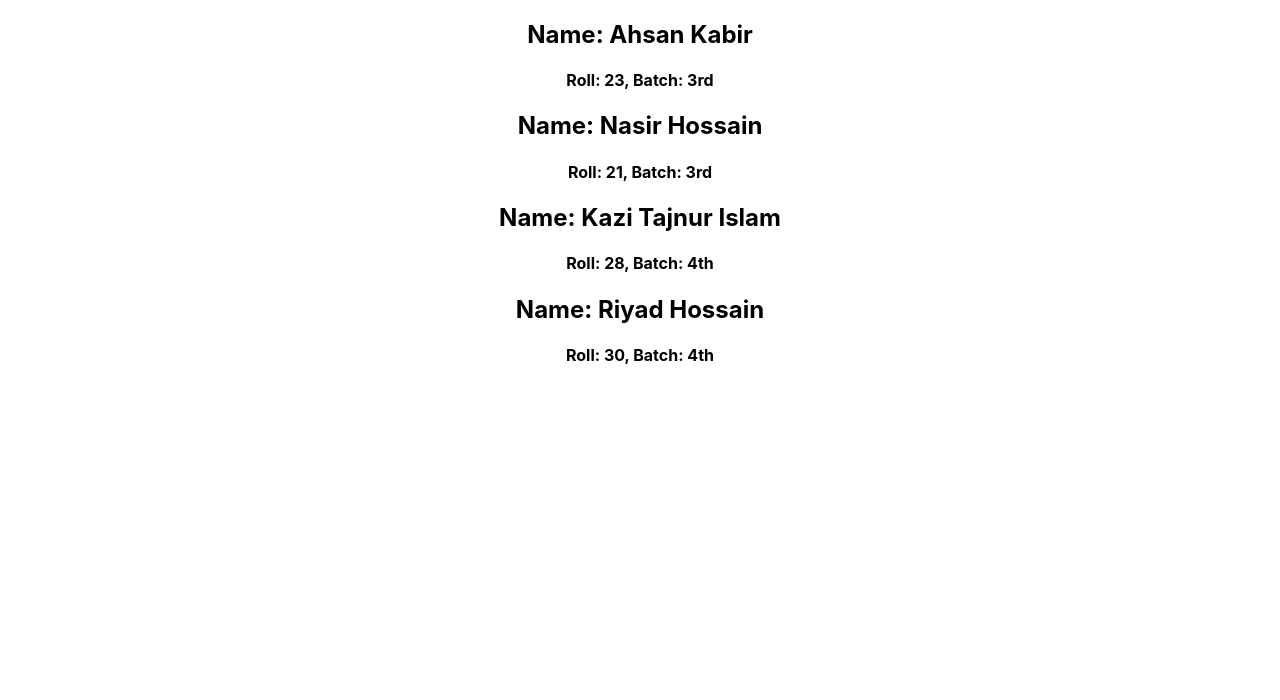
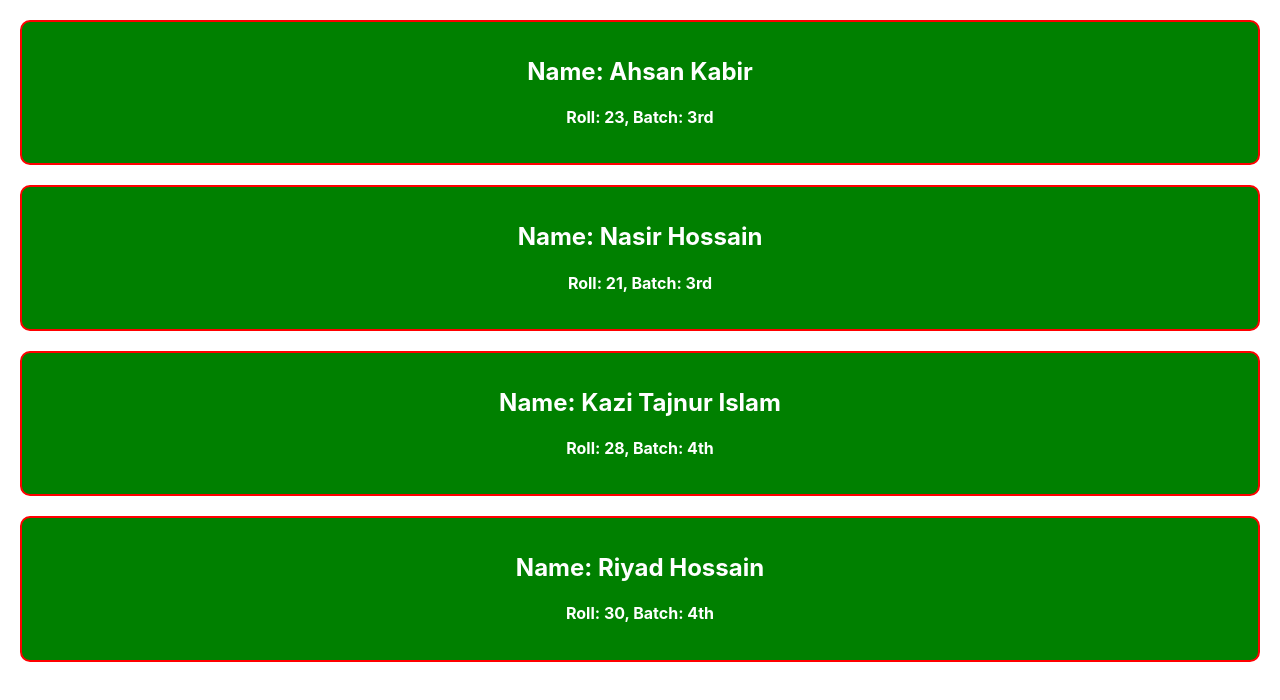
Before and after one commit to tajnur007/web-development-practice, a React (Create React App) app in the folder module-45-react/fundamental-concept/: page / in a window 1280 px wide. Shown: the top 700 px of the page. Built offline with nearby package versions, Linux system fonts and the light colour scheme.

Commit message:
Normal style added with component

```diff
--- a/module-45-react/fundamental-concept/src/App.js
+++ b/module-45-react/fundamental-concept/src/App.js
@@ -14,8 +14,16 @@ function App() {
 }
 
 function Student(props) {
+  const studentStyle = {
+    backgroundColor: 'green',
+    margin: '20px',
+    padding: '15px',
+    color: 'white',
+    border: '2px solid red',
+    borderRadius: '10px'
+  };
   return (
-    <div>
+    <div style={studentStyle}>
       <h2>Name: {props.name}</h2>
       <h4>Roll: {props.roll}, Batch: {props.batch}</h4>
     </div>
```
